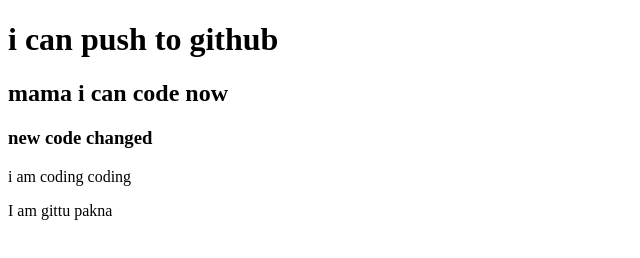
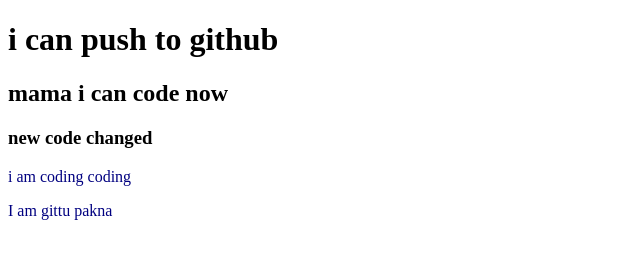
Before and after one commit to ilm22/my-first-repo, a plain HTML site: page index.html in a window 1280 px wide. Shown: the whole page, without its empty margins (0-640 px from the left). Drawn offline with Linux system fonts and the light colour scheme.

Commit message:
color changed

```diff
--- a/style.css
+++ b/style.css
@@ -1,3 +1,3 @@
 p{
-    color red;
+    color: navy;
 }
```
